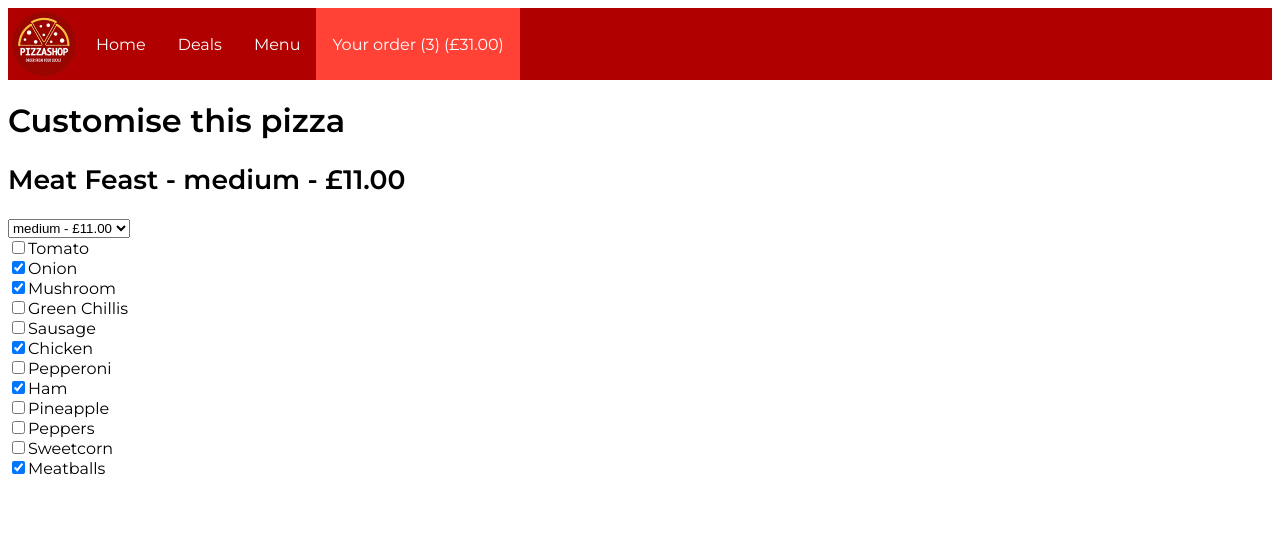
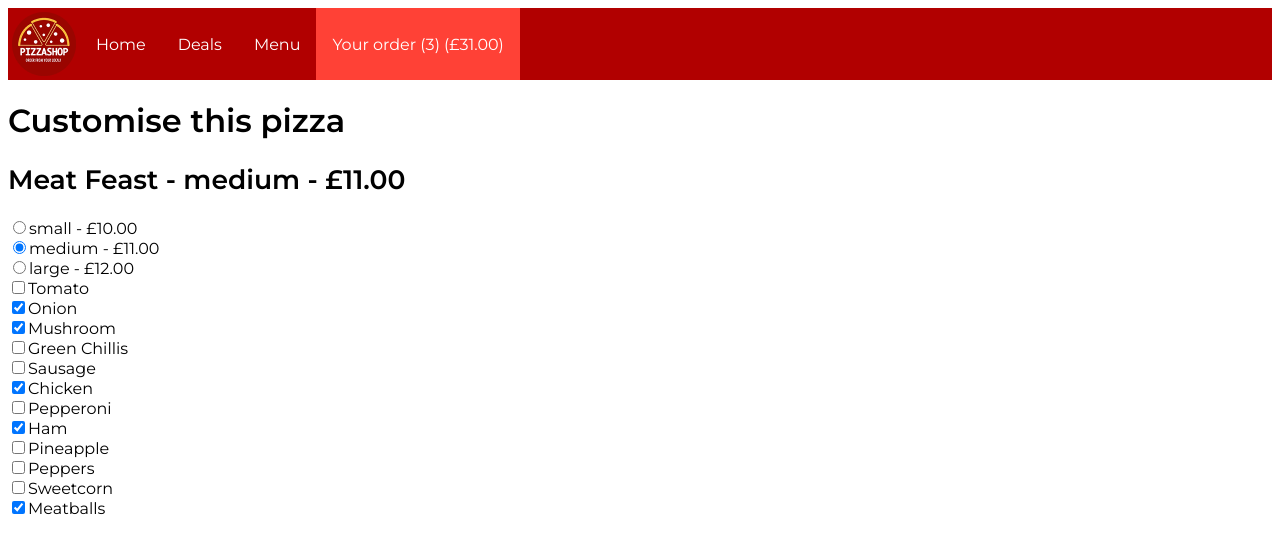
Before and after one commit to samthidny/pizza-shop, an Angular app: page /cart/1 in a window 1280 px wide. Shown: the top 554 px of the page. Built offline with nearby package versions, Linux system fonts and the light colour scheme.

Commit message:
option to radio buttons

```diff
--- a/src/app/pizza-option.component.html
+++ b/src/app/pizza-option.component.html
@@ -1,3 +1,10 @@
-<select (change)="onOptionChange($event.target.value)">
+<!-- <select (change)="onOptionChange($event.target.value)">
   <option *ngFor="let option of options; index as i" [value]="option.id" [selected]="option.id === pizza[option.option].id">{{option.name}} - {{prices[i] | currency:'GBP':'symbol'}}</option>
-</select>
+</select> -->
+
+<div *ngFor="let option of options; index as i">
+  <!-- <span>{{option.id}} === {{pizza.id}}</span> -->
+  <input type="radio" [value]="option.id" [id]="pizza.id + 'option' + i" (click)="onOptionChange($event.target.value)" [checked]="option.id === pizza[option.option].id ? true : false" [name]="pizza.id">
+  <label [for]="pizza.id + 'option' + i">{{option.name}} - {{prices[i] | currency:'GBP':'symbol'}}</label>
+  <!-- <p>{{pizza.id + 'option' + i}}</p> -->
+</div>
--- a/src/app/pizza-option.component.ts
+++ b/src/app/pizza-option.component.ts
@@ -45,7 +45,6 @@ export class PizzaOptionComponent implements OnInit {
     this.selectedOption = this.options.find((option: PizzaOption) => {
       return option === pizza[option.option];
     });
-
   }
 
   onOptionChange(pizzaOptionID: string): void {
--- a/src/app/size.pipe.ts
+++ b/src/app/size.pipe.ts
@@ -6,7 +6,7 @@ import { Pipe, PipeTransform } from '@angular/core';
 export class SizePipe implements PipeTransform {
 
   transform(value: string, ...args: unknown[]): unknown {
-    const chars: Array = value.split('');
+    const chars: string[] = value.split('');
     chars[0] = chars[0].toUpperCase();
     const rtn = chars.join('');
     return rtn;
```
